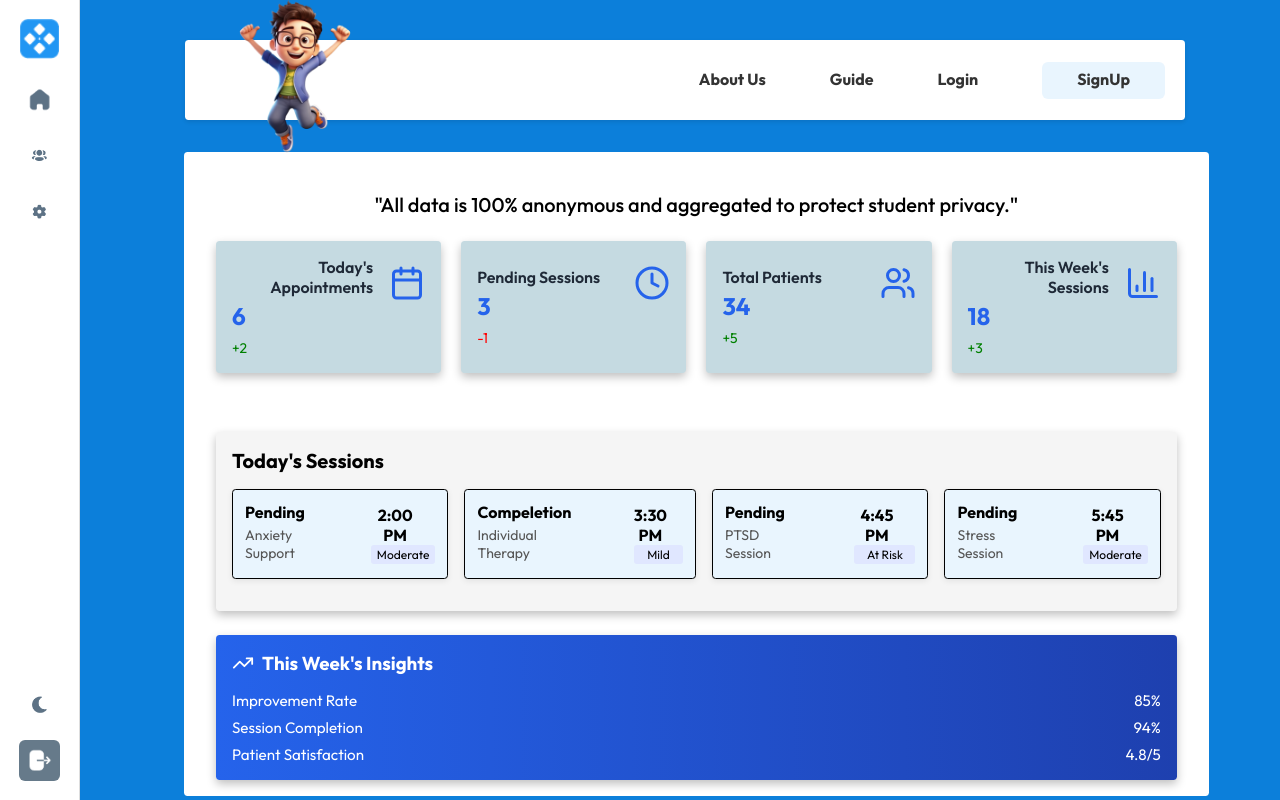
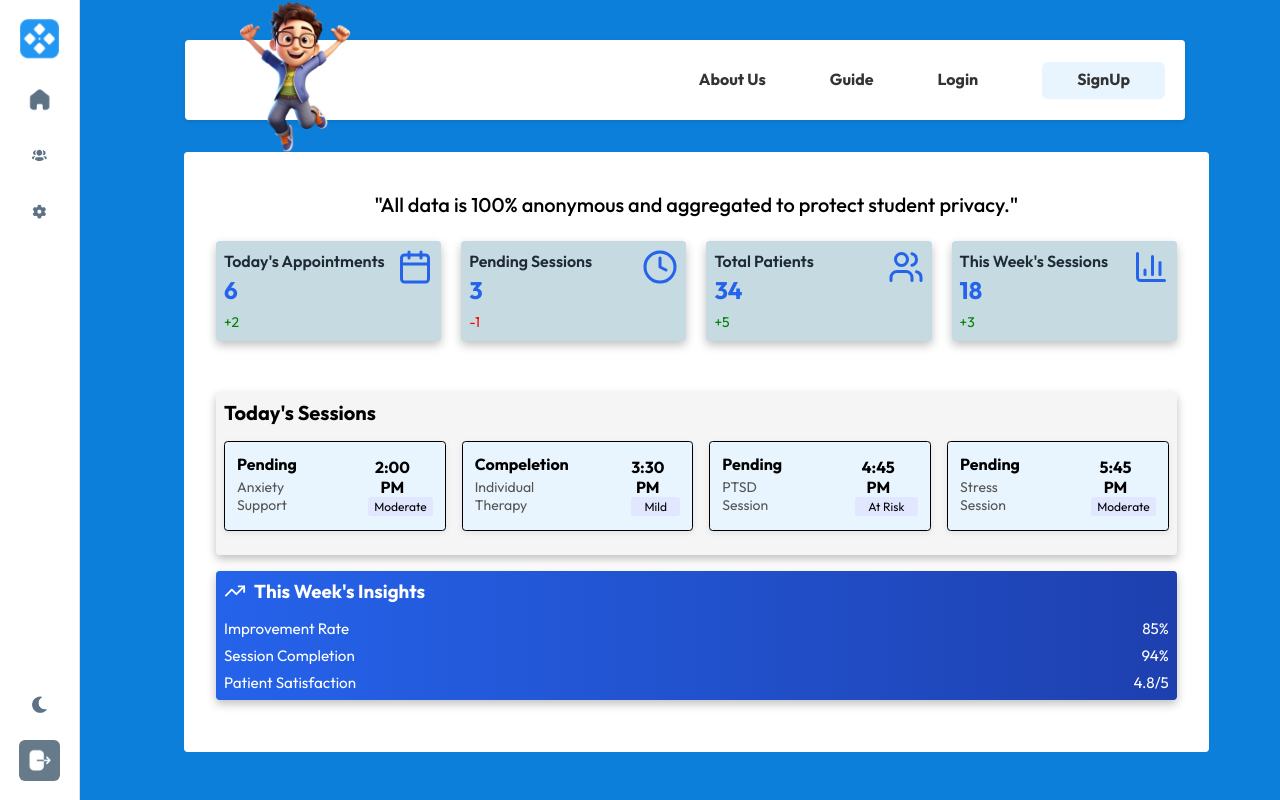
Before and after one commit to swapnilmishra4328-cell/SIH, a React (Vite) app in the folder Frontend/: page /counsellor/dashboard in a window 1280 px wide. Built offline with nearby package versions, Linux system fonts and the light colour scheme.

Commit message:
Update CounsellorPageDashboard.css

```diff
--- a/Frontend/src/Components/CounsellorPage/CounsellorPageDashboard/CounsellorPageDashboard.css
+++ b/Frontend/src/Components/CounsellorPage/CounsellorPageDashboard/CounsellorPageDashboard.css
@@ -22,19 +22,17 @@
 .dashboard-row {
   display: flex;
   flex-direction: column;
-  gap: 1.5rem;
+  gap: 1rem;
   width: 100%;
-  align-items: stretch;
 }
 
 
 .dashboard-card {
   background-color: #c5dae1;
-  padding: 1rem;
+  padding: 0.5rem;
   border-radius: 3.66px;
   display: flex;
   align-items: center;
-  gap: 1rem;
   box-shadow: 0 4px 10px rgba(0, 0, 0, 0.25);
   transition: transform 0.3s ease;
 }
@@ -91,7 +89,7 @@
 .sessions-box {
   flex: 1;
   background: #f5f5f5;
-  padding: 1rem;
+  padding: 0.5rem;
   border-radius: 3.66px;
   box-shadow: 0 4px 10px rgba(0, 0, 0, 0.25);
 }
@@ -152,10 +150,10 @@
   font-size: 0.75rem;
 }
 .insights-card {
-  flex: 1;
+flex: 1;
   background: linear-gradient(to right, #2563eb, #1e40af);
   color: white;
-  padding: 1rem;
+  padding: 0.5rem;
   border-radius: 3.66px;
   box-shadow: 0 4px 10px rgba(0, 0, 0, 0.25);
 }
```
